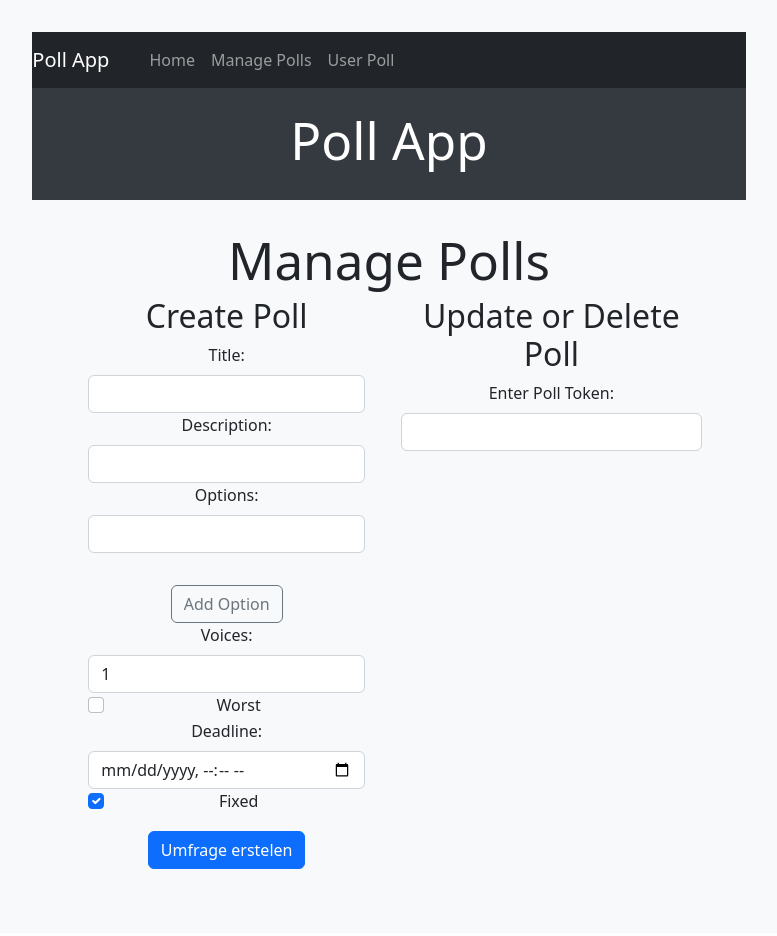
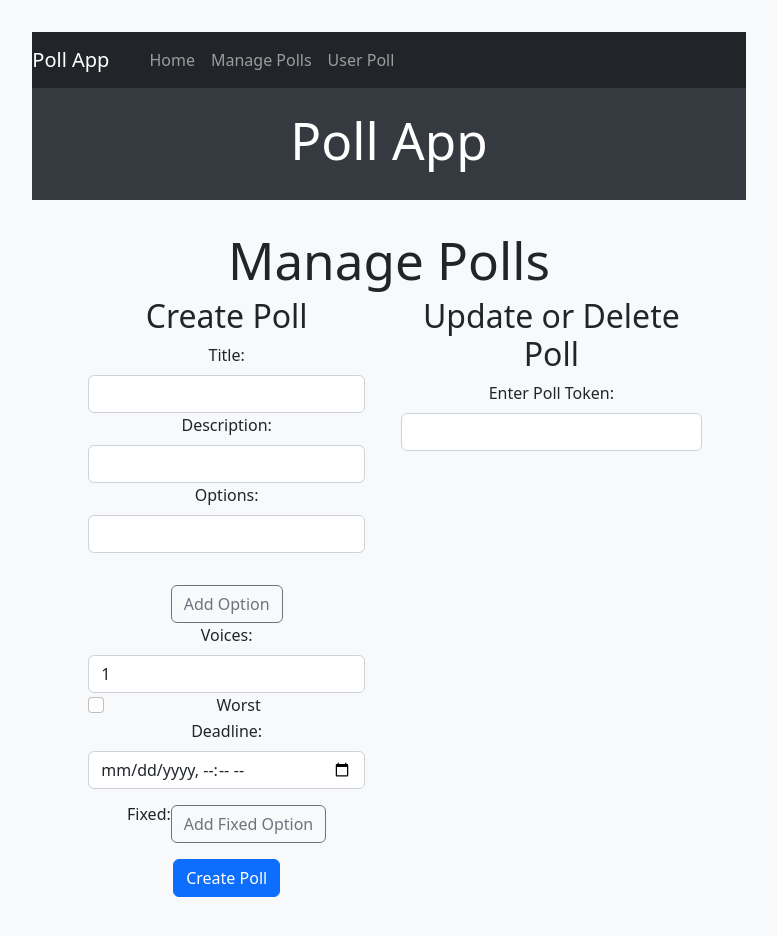
Before and after one commit to nikitawagner/pollock, a React (Vite) app in the folder pollock-frontend/: page /manage-polls in a window 1280 px wide. Shown: the top 936 px of the page, without its empty margins (251-1028 px from the left). Built offline with nearby package versions, Linux system fonts and the light colour scheme.

Commit message:
Some changes

```diff
--- a/pollock-frontend/src/components/PollForm.jsx
+++ b/pollock-frontend/src/components/PollForm.jsx
@@ -26,6 +26,22 @@ const PollForm = ({
                     type="text"
                     value={option}
                     onChange={(e) => updateOption(index, e.target.value)}
+                />
+            </InputGroup>
+        ));
+    };
+
+    const renderFixedOptions = () => {
+        return fixed.map((option, index) => (
+            <InputGroup className="mb-3" key={index}>
+                <FormControl
+                    type="text"
+                    value={option}
+                    onChange={(e) => {
+                        const newFixed = [...fixed];
+                        newFixed[index] = e.target.value;
+                        setFixed(newFixed);
+                    }}
                 />
             </InputGroup>
         ));
@@ -87,17 +103,19 @@ const PollForm = ({
                     />
                 </Form.Group>
 
-
                 <Form.Group controlId="fixed">
-                    <Form.Check
-                        type="checkbox"
-                        label="Fixed"
-                        checked={fixed}
-                        onChange={(e) => setFixed(e.target.checked)}
-                    />
+                    <Form.Label>Fixed:</Form.Label>
+                    {renderFixedOptions()}
+                    <Button
+                        variant="outline-secondary"
+                        type="button"
+                        onClick={() => setFixed([...fixed, ''])}
+                    >
+                        Add Fixed Option
+                    </Button>
                 </Form.Group>
 
-                <Button type="submit">Umfrage erstelen</Button>
+                <Button type="submit">Create Poll</Button>
             </Form>
         </Container>
     );
@@ -115,7 +133,7 @@ PollForm.propTypes = {
     setWorst: PropTypes.func.isRequired,
     deadline: PropTypes.string,
     setDeadline: PropTypes.func.isRequired,
-    fixed: PropTypes.bool.isRequired,
+    fixed: PropTypes.arrayOf(PropTypes.string).isRequired,
     setFixed: PropTypes.func.isRequired,
     handleSubmit: PropTypes.func.isRequired,
     addOption: PropTypes.func.isRequired,
```
